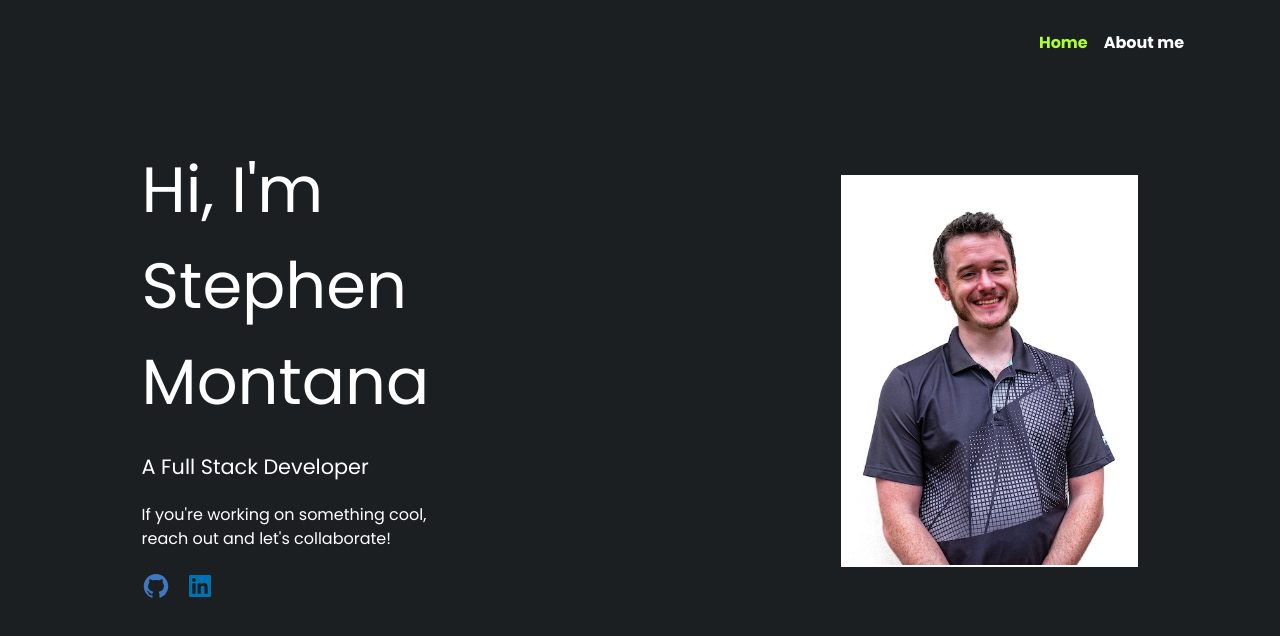
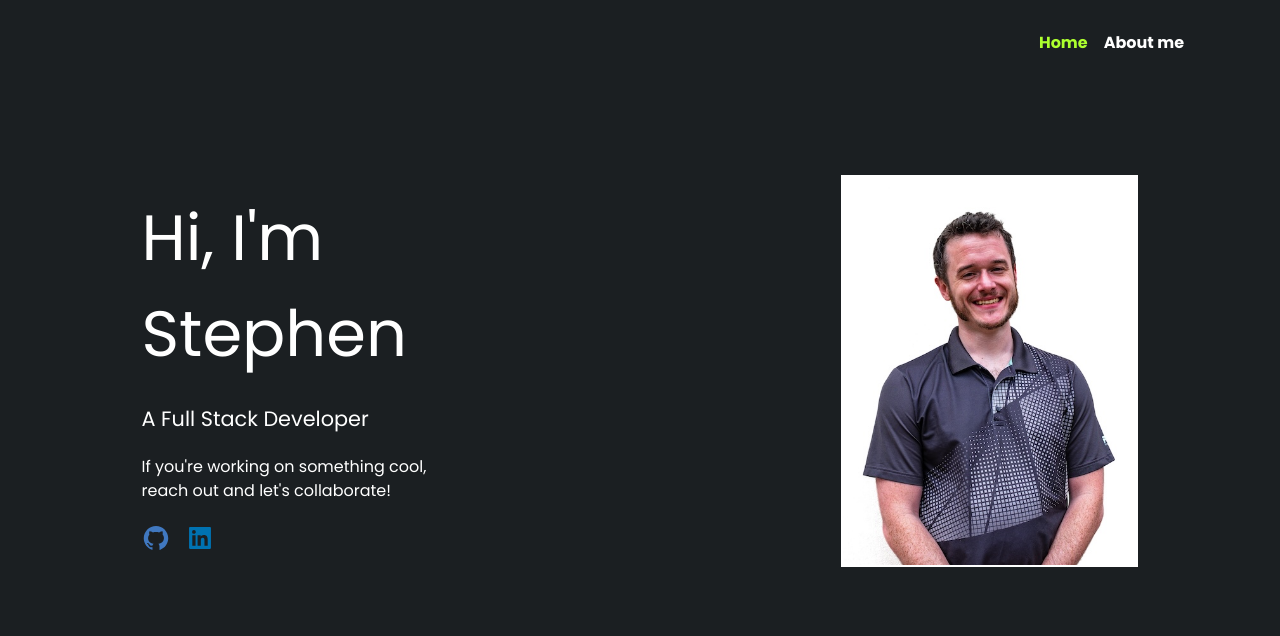
Before and after one commit to smontana/Portfolio, a React (Create React App) app: page / in a window 1280 px wide. Shown: the top 636 px of the page. Built offline with nearby package versions, Linux system fonts and the light colour scheme.

Commit message:
update home page text

```diff
--- a/src/pages/Home/Home.js
+++ b/src/pages/Home/Home.js
@@ -12,7 +12,7 @@ export const Home = () => {
         <div className="info-section">
           <motion.h1 {...animations.h1}>
             Hi, I'm <br />
-            Stephen Montana
+            Stephen
           </motion.h1>
           <motion.h3 {...animations.fade}>A Full Stack Developer</motion.h3>
           <motion.p {...animations.fade}>
```
